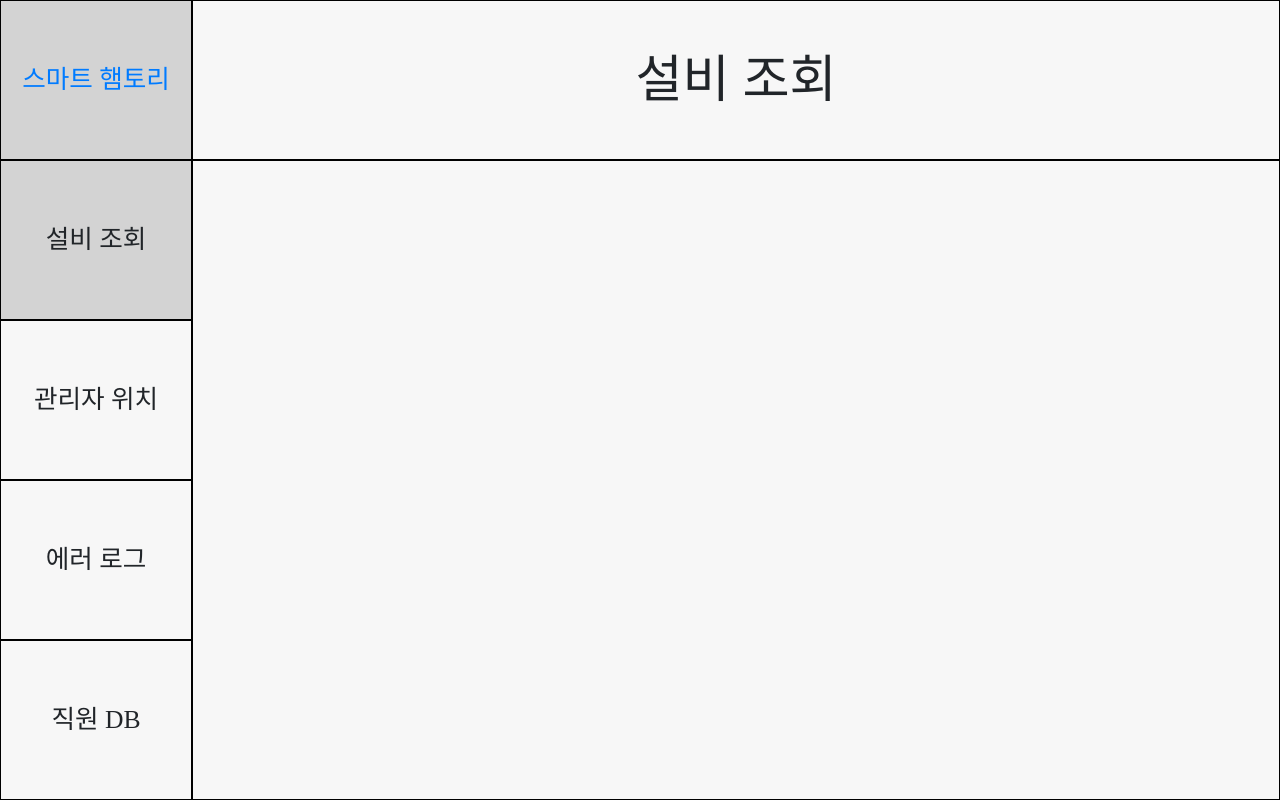
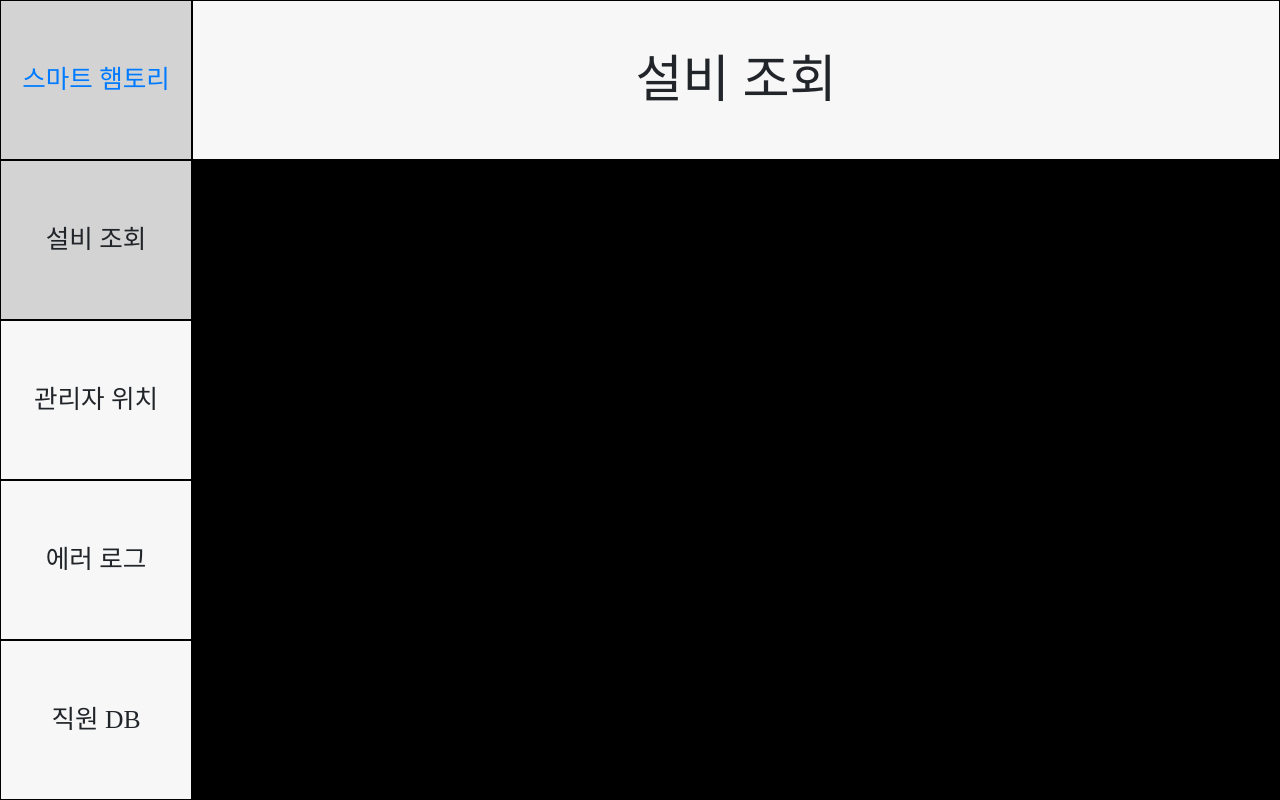
Before and after one commit to MinGyu2/djangoProject, a Django app: page /apps/ in a window 1280 px wide. Run offline with Django 3.2, Linux system fonts and the light colour scheme; data that the repository does not hold is empty; some libraries are stand-ins or nearby versions; some web fonts are replaced.

Commit message:
메뉴 내용 추가 함

```diff
--- a/apps/static/css/stylebox.css
+++ b/apps/static/css/stylebox.css
@@ -62,3 +62,10 @@
 .menu_container_selected a{
     margin: auto;
 }
+
+/*menu(1 2 3 4) view css*/
+.menu_view{
+    width: 100%;
+    height: 100%;
+    background: black;
+}
--- a/apps/static/js/button_click.js
+++ b/apps/static/js/button_click.js
@@ -4,27 +4,43 @@ $(document).ready(function () {
         $("#click_menu_2").attr('class','menu_container');
         $("#click_menu_3").attr('class','menu_container');
         $("#click_menu_4").attr('class','menu_container');
-        $("#title_select_menu").html('<a>설비 조회</a>')
+        $("#title_select_menu").html('<a>설비 조회</a>');
+        Ajaxfun.call_site(1);
     });
     $("#click_menu_2").click(function() {
         $("#click_menu_1").attr('class','menu_container');
         $("#click_menu_2").attr('class','menu_container_selected');
         $("#click_menu_3").attr('class','menu_container');
         $("#click_menu_4").attr('class','menu_container');
-        $("#title_select_menu").html('<a>관리자 위치</a>')
+        $("#title_select_menu").html('<a>관리자 위치</a>');
+        Ajaxfun.call_site(2);
     });
     $("#click_menu_3").click(function() {
         $("#click_menu_1").attr('class','menu_container');
         $("#click_menu_2").attr('class','menu_container');
         $("#click_menu_3").attr('class','menu_container_selected');
         $("#click_menu_4").attr('class','menu_container');
-        $("#title_select_menu").html('<a>에러 로그</a>')
+        $("#title_select_menu").html('<a>에러 로그</a>');
+        Ajaxfun.call_site(3);
     });
     $("#click_menu_4").click(function() {
         $("#click_menu_1").attr('class','menu_container');
         $("#click_menu_2").attr('class','menu_container');
         $("#click_menu_3").attr('class','menu_container');
         $("#click_menu_4").attr('class','menu_container_selected');
-        $("#title_select_menu").html('<a>직원 DB</a>')
+        $("#title_select_menu").html('<a>직원 DB</a>');
+        Ajaxfun.call_site(4);
     });
+    Ajaxfun={
+        call_site:function (n){
+            $.ajax({
+                url: n+'/',
+                data:{},
+                success:function (data){
+                    $("#menu_view").html(data).trigger("create")
+                }
+            });
+        }
+    }
+    Ajaxfun.call_site(1);
 })
--- a/apps/templates/mainsite.html
+++ b/apps/templates/mainsite.html
@@ -29,8 +29,7 @@
         </div>
         <div class="col_right_container">
             <div id="title_select_menu" class="row_top_container"><a>{{ select_menu }}</a></div>
-            <div class="row_bottom_container">
-            </div>
+            <div id="menu_view" class="row_bottom_container"></div>
         </div>
 
     </div>
--- /dev/null
+++ b/apps/templates/menu/menu_1.html
@@ -0,0 +1 @@
+<div class="menu_view"></div>
--- /dev/null
+++ b/apps/templates/menu/menu_2.html
@@ -0,0 +1 @@
+menu2
--- /dev/null
+++ b/apps/templates/menu/menu_3.html
@@ -0,0 +1 @@
+menu3
--- /dev/null
+++ b/apps/templates/menu/menu_4.html
@@ -0,0 +1 @@
+menu4
--- a/apps/views.py
+++ b/apps/views.py
@@ -22,7 +22,4 @@ def mainpage_menuselect(request,num):
         'menu_list': zip(menu_list, [1, 2, 3, 4]),
         'select_menu': menu_list[num-1],
     }
-    return render(request, 'mainsite.html', context=context)
-
-def click_menu(request):
-    return render(request, 'only_menu.html')
+    return render(request, 'menu/menu_'+str(num)+'.html', context=context)
```
